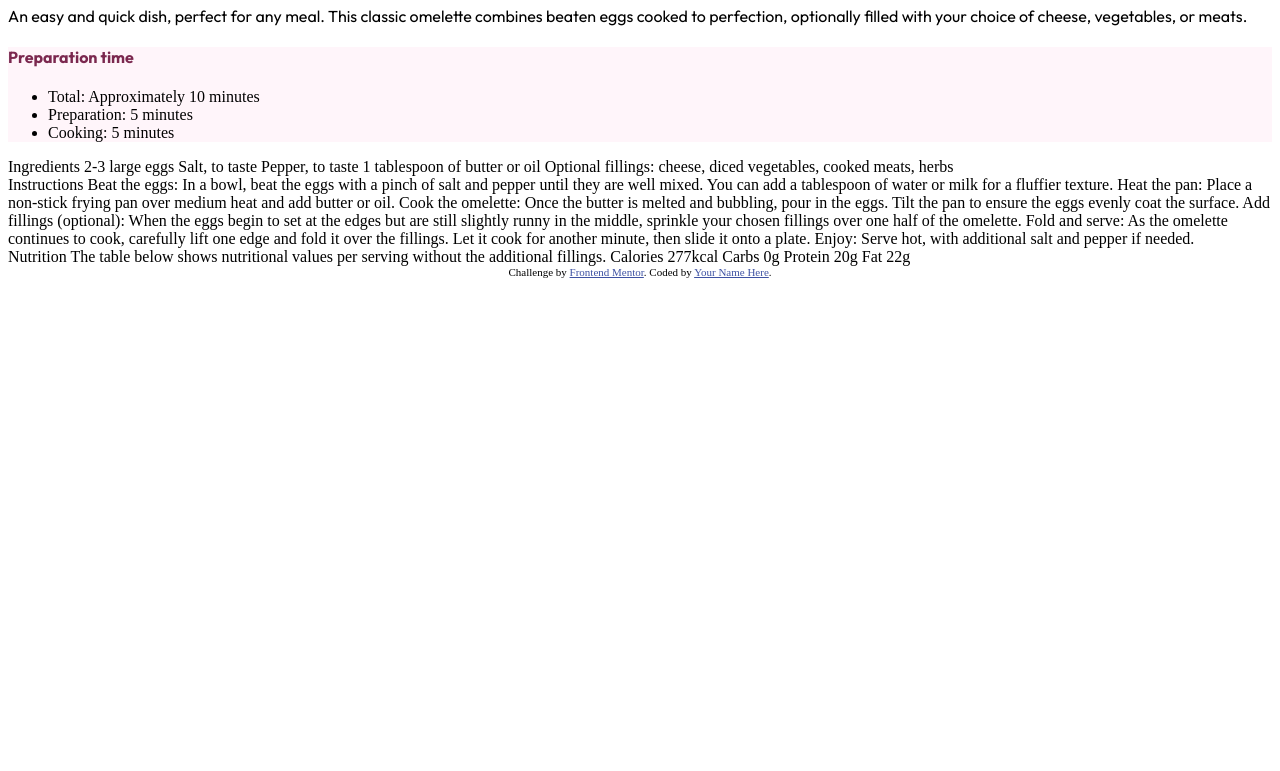
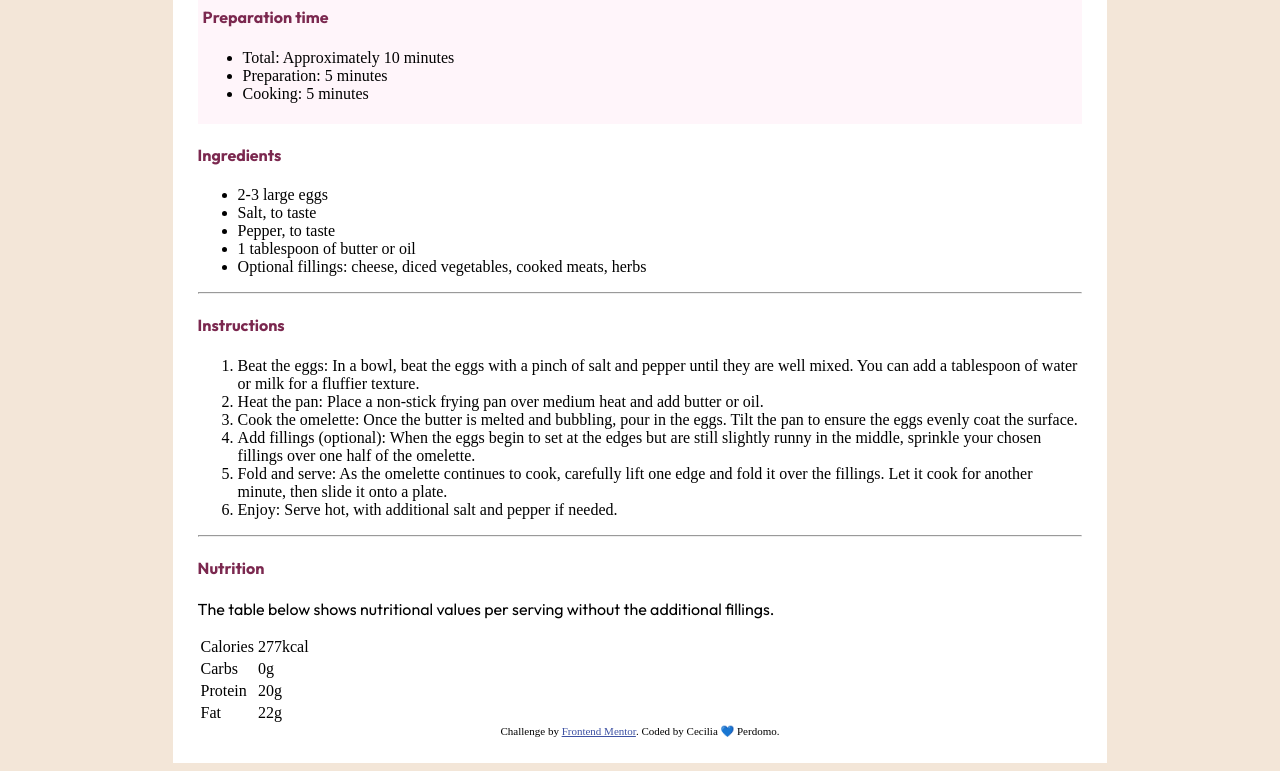
Before and after one commit to CeciliaBPerdomo/Challenge_Simple_Omelette_Recipe, a plain HTML site: page index.html in a window 1280 px wide. Shown: the part 495-1266 px from the top of the page. Before the commit the page ends 800 px from the top, so only its background shows below. Drawn offline with Linux system fonts and the light colour scheme; a web font is replaced by a local one.

Commit message:
maquetado

```diff
--- a/index.html
+++ b/index.html
@@ -11,11 +11,15 @@
   <!-- Fonts -->
   <link rel="preconnect" href="https://fonts.googleapis.com">
   <link rel="preconnect" href="https://fonts.gstatic.com" crossorigin>
-  <link href="https://fonts.googleapis.com/css2?family=Edu+AU+VIC+WA+NT+Hand:wght@400..700&family=Poppins:ital,wght@0,100;0,200;0,300;0,400;0,500;0,600;0,700;0,800;0,900;1,100;1,200;1,300;1,400;1,500;1,600;1,700;1,800;1,900&family=Young+Serif&display=swap" rel="stylesheet">
+  <link
+    href="https://fonts.googleapis.com/css2?family=Edu+AU+VIC+WA+NT+Hand:wght@400..700&family=Poppins:ital,wght@0,100;0,200;0,300;0,400;0,500;0,600;0,700;0,800;0,900;1,100;1,200;1,300;1,400;1,500;1,600;1,700;1,800;1,900&family=Young+Serif&display=swap"
+    rel="stylesheet">
 
   <link rel="preconnect" href="https://fonts.googleapis.com">
   <link rel="preconnect" href="https://fonts.gstatic.com" crossorigin>
-  <link href="https://fonts.googleapis.com/css2?family=Edu+AU+VIC+WA+NT+Hand&family=Outfit:wght@100..900&family=Poppins:ital,wght@0,100;0,200;0,300;0,400;0,500;0,600;0,700;0,800;0,900;1,100;1,200;1,300;1,400;1,500;1,600;1,700;1,800;1,900&family=Young+Serif&display=swap" rel="stylesheet">
+  <link
+    href="https://fonts.googleapis.com/css2?family=Edu+AU+VIC+WA+NT+Hand&family=Outfit:wght@100..900&family=Poppins:ital,wght@0,100;0,200;0,300;0,400;0,500;0,600;0,700;0,800;0,900;1,100;1,200;1,300;1,400;1,500;1,600;1,700;1,800;1,900&family=Young+Serif&display=swap"
+    rel="stylesheet">
 
   <title>Frontend Mentor | Recipe page</title>
 
@@ -35,13 +39,14 @@
 </head>
 
 <body>
-
+  <main class="main_principal">
     <div class="imagen_omellette_contenedor">
       <img src="./assets/images/image-omelette.jpeg" class="imagen_omellette">
     </div>
 
     <h1>Simple Omelette Recipe</h1>
 
+    <div class="principal">
       <p>An easy and quick dish, perfect for any meal. This classic omelette combines beaten eggs cooked
         to perfection, optionally filled with your choice of cheese, vegetables, or meats. </p>
 
@@ -51,62 +56,92 @@
         <ul>
           <li>Total: Approximately 10 minutes</li>
           <li>Preparation: 5 minutes</li>
-   <li> Cooking: 5 minutes</li>
+          <li>Cooking: 5 minutes</li>
         </ul>
       </section>
 
       <section>
-    Ingredients
+        <h4>Ingredients</h4>
 
-    2-3 large eggs
-    Salt, to taste
-    Pepper, to taste
-    1 tablespoon of butter or oil
-    Optional fillings: cheese, diced vegetables, cooked meats, herbs
+        <ul>
+          <li>2-3 large eggs</li>
+          <li>Salt, to taste</li>
+          <li>Pepper, to taste</li>
+          <li>1 tablespoon of butter or oil</li>
+          <li>Optional fillings: cheese, diced vegetables, cooked meats, herbs</li>
+        </ul>
+        <hr>
       </section>
 
       <section>
-    Instructions
+        <h4> Instructions</h4>
+        <ol>
 
+          <li>
             Beat the eggs: In a bowl, beat the eggs with a pinch of salt and pepper until they are well mixed.
             You can add a tablespoon of water or milk for a fluffier texture.
+          </li>
 
+          <li>
             Heat the pan: Place a non-stick frying pan over medium heat and add butter or oil.
+          </li>
 
+          <li>
             Cook the omelette: Once the butter is melted and bubbling, pour in the eggs. Tilt the pan to ensure
             the eggs evenly coat the surface.
+          </li>
 
+          <li>
             Add fillings (optional): When the eggs begin to set at the edges but are still slightly runny in the
             middle, sprinkle your chosen fillings over one half of the omelette.
+          </li>
 
+          <li>
             Fold and serve: As the omelette continues to cook, carefully lift one edge and fold it over the
             fillings. Let it cook for another minute, then slide it onto a plate.
+          </li>
 
+          <li>
             Enjoy: Serve hot, with additional salt and pepper if needed.
+          </li>
+        </ol>
+        <hr>
       </section>
 
       <section>
-    Nutrition
+        <h4> Nutrition </h4>
 
-    The table below shows nutritional values per serving without the additional fillings.
+        <p>The table below shows nutritional values per serving without the additional fillings.</p>
 
-    Calories
-    277kcal
-
-    Carbs
-    0g
-
-    Protein
-    20g
-
-    Fat
-    22g
+        <table>
+          <tbody>
+            <tr>
+              <td>Calories</td>
+              <td>277kcal</td>
+            </tr>
+            <tr>
+              <td>Carbs</td>
+              <td>0g</td>
+            </tr>
+            <tr>
+              <td>Protein</td>
+              <td>20g</td>
+            </tr>
+            <tr>
+              <td>Fat</td>
+              <td>22g</td>
+            </tr>
+          </tbody>
+        </table>
       </section>
+    </div>
 
     <div class="attribution">
       Challenge by <a href="https://www.frontendmentor.io?ref=challenge" target="_blank">Frontend Mentor</a>.
-    Coded by <a href="#">Your Name Here</a>.
+      Coded by Cecilia 💙 Perdomo.
     </div>
+
+  </main>
 </body>
 
 </html>
--- a/style.css
+++ b/style.css
@@ -1,3 +1,17 @@
+body {
+    background-color:hsl(30, 54%, 90%)
+}
+
+.main_principal {
+    background-color: white;
+    width: 70%;
+    margin: 0 auto; /* Centra el elemento horizontalmente */
+    display: flex;
+    flex-direction: column; /* Asegura que los elementos hijos se apilen verticalmente */
+    align-items: center;
+    padding: 25px;
+}
+
 .imagen_omellette_contenedor {
     display: flex;
     align-items: center;
@@ -16,16 +30,17 @@ h1 {
     text-align: center;
 }
 
-p{
+p {
     font-family: "Outfit", serif;
     font-style: normal;
 }
 
 .preparation_time{
-    background-color: hsl(330, 100%, 98%)
+    background-color: hsl(330, 100%, 98%);
+    padding: 5px;
 }
 
-h4{
+h4 {
     color: hsl(332, 51%, 32%);
     font-family: "Outfit", serif;
     font-style: normal;
```
Also changed, not shown: assets/images/myAvatar.png (added), 1 other file. Lines whose indentation alone changed are shown as unchanged.
